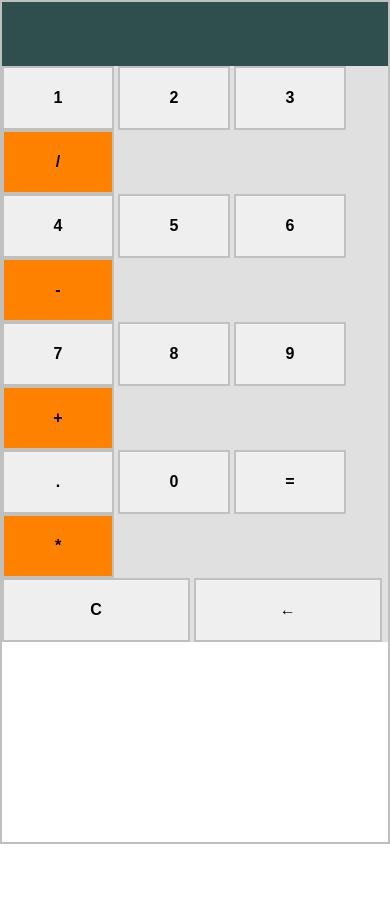
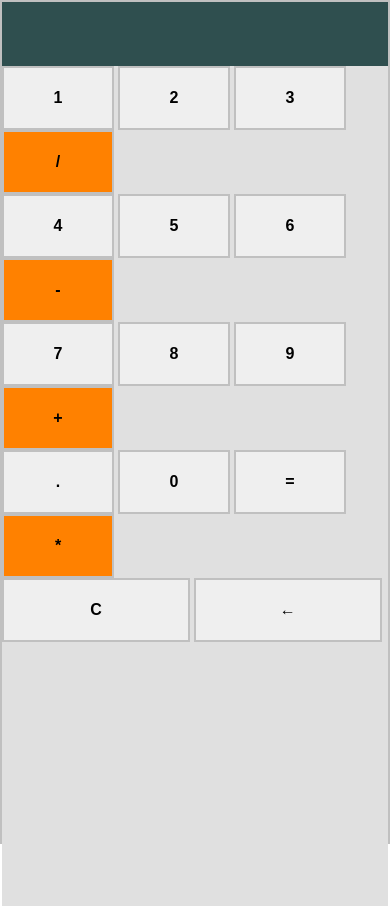
Before and after one commit to Ugboaja-Uchechi/js-calculator, a website: page index.html in a window 390 px wide. Before the commit the page ends 844 px from the top, so only its background shows below. Drawn offline with Linux system fonts and the light colour scheme.

Commit message:
Add 100% height

```diff
--- a/style.css
+++ b/style.css
@@ -116,6 +116,10 @@
     box-shadow: 0px 0px 0px 0px;
   }
 
+  .bg-color {
+    height: 100%;
+  }
+
   .double-width {
     width: 11.74rem;
   }
```
